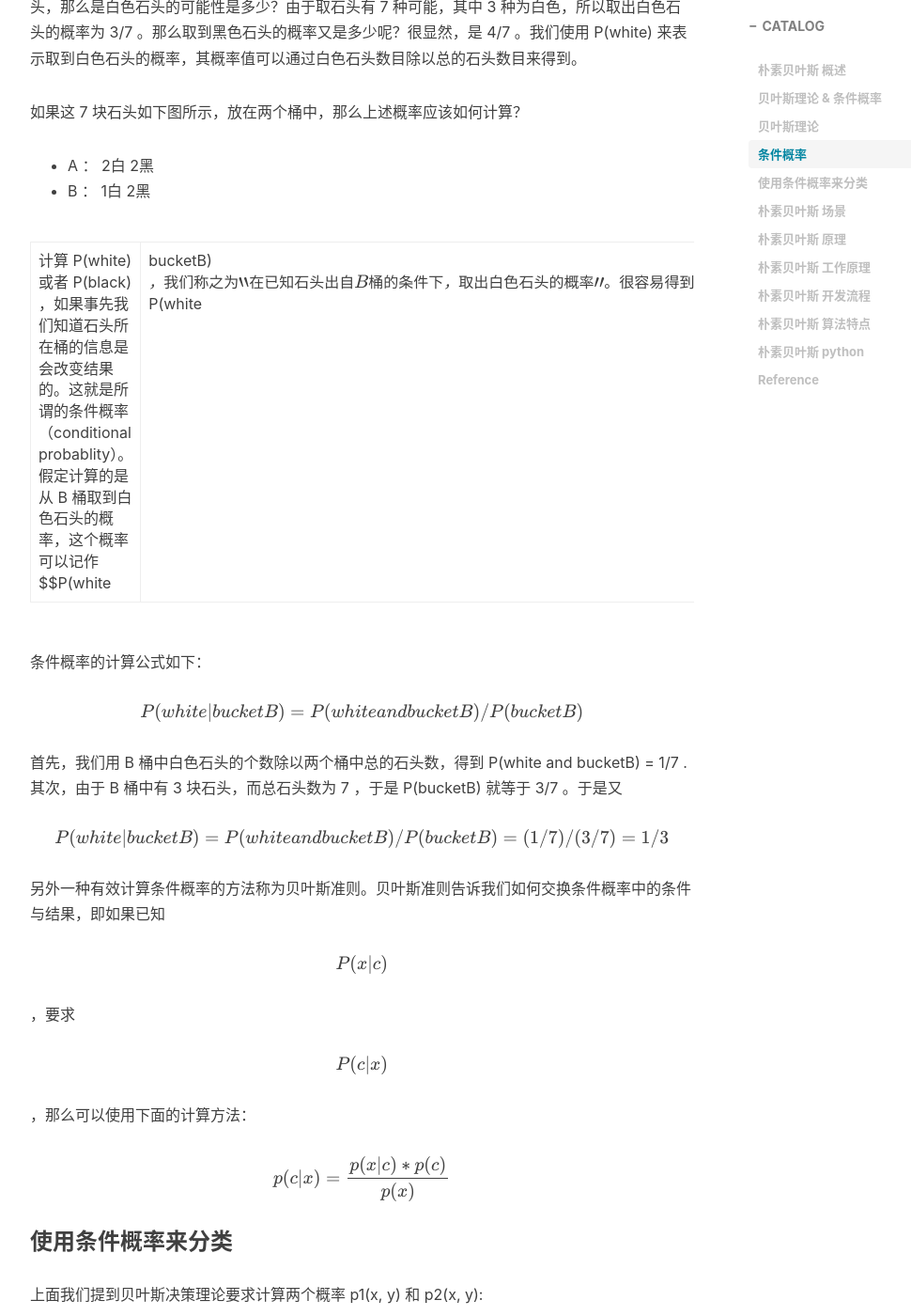
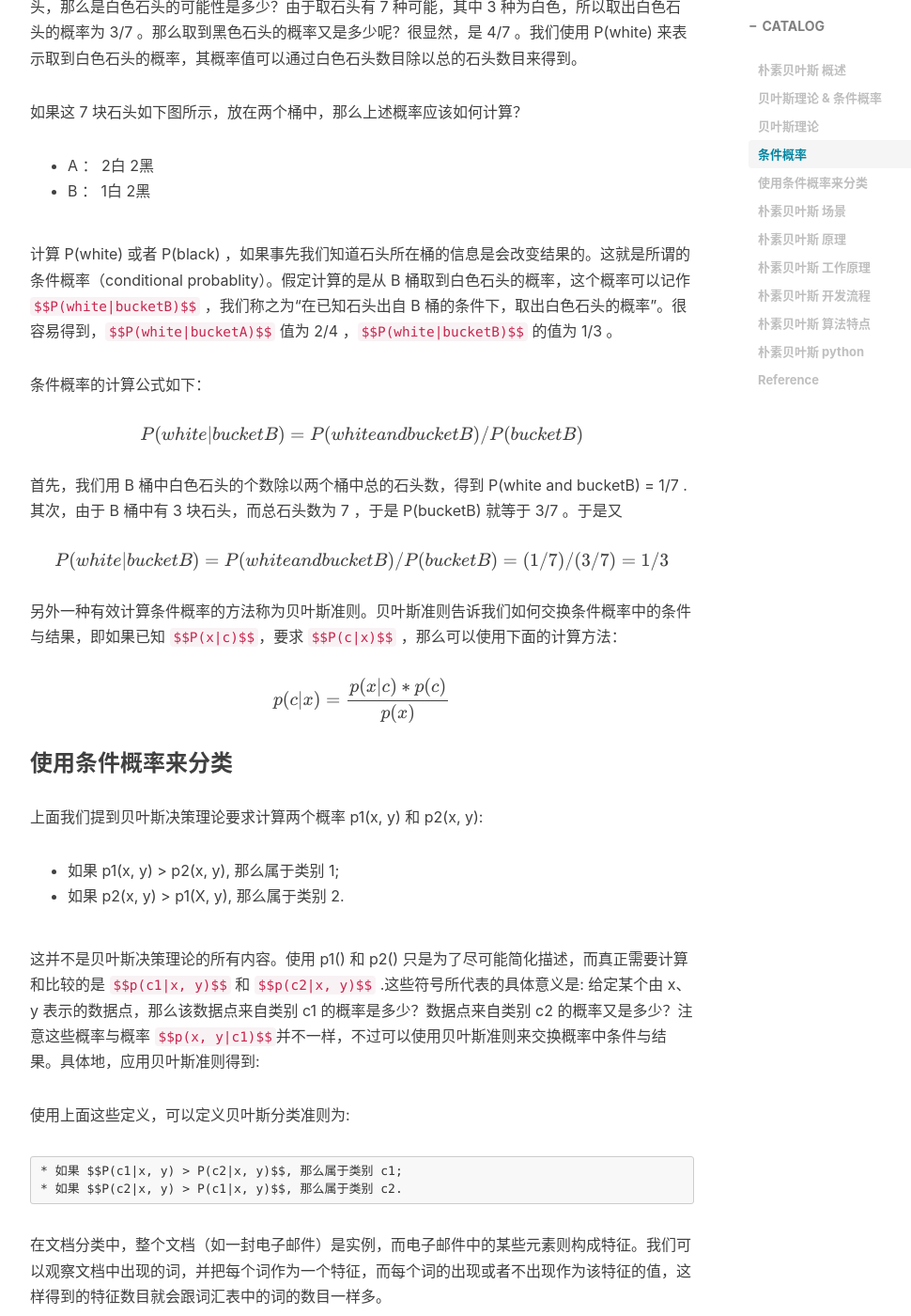
Before and after one commit to YC-wind/YC-wind.github.io, a Jekyll site: the page built from _posts/2019-5-23-ML-04NaiveBayes.md, in a window 1280 px wide and 1400 px high, scrolled down 1347 px. Shown: the whole window at 94% size, without its empty margins (233-1203 px from the left). Built offline with Jekyll 4.4.1, drawn with Linux system fonts in a browser that asks for light colours; nearby versions of some CDN libraries; formulas are drawn with MathJax 3; comment, search, counter and statistics services are not loaded; some of the changed text lies outside the part shown.

Commit message:
贝叶斯 latex

```diff
--- a/_posts/2019-5-23-ML-04NaiveBayes.md
+++ b/_posts/2019-5-23-ML-04NaiveBayes.md
@@ -38,7 +38,7 @@ tags:
 - A ： 2白 2黑
 - B ： 1白 2黑
 
-计算 P(white) 或者 P(black) ，如果事先我们知道石头所在桶的信息是会改变结果的。这就是所谓的条件概率（conditional probablity）。假定计算的是从 B 桶取到白色石头的概率，这个概率可以记作 $$P(white|bucketB)$$ ，我们称之为“在已知石头出自 B 桶的条件下，取出白色石头的概率”。很容易得到，$$P(white|bucketA)$$ 值为 2/4 ，$$P(white|bucketB)$$ 的值为 1/3 。
+计算 P(white) 或者 P(black) ，如果事先我们知道石头所在桶的信息是会改变结果的。这就是所谓的条件概率（conditional probablity）。假定计算的是从 B 桶取到白色石头的概率，这个概率可以记作 `$$P(white|bucketB)$$` ，我们称之为“在已知石头出自 B 桶的条件下，取出白色石头的概率”。很容易得到，`$$P(white|bucketA)$$` 值为 2/4 ，`$$P(white|bucketB)$$` 的值为 1/3 。
 
 条件概率的计算公式如下：
 
@@ -49,37 +49,19 @@ $$P(white|bucketB) = P(white and bucketB) / P(bucketB)$$
 $$P(white|bucketB) = P(white and bucketB) / P(bucketB) = (1/7) / (3/7) = 1/3$$
 
 另外一种有效计算条件概率的方法称为贝叶斯准则。贝叶斯准则告诉我们如何交换条件概率中的条件与结果，即如果已知
-
-$$P(x|c)$$
-
-，要求
-
-$$P(c|x)$$
-
-，那么可以使用下面的计算方法：
+`$$P(x|c)$$`，要求 `$$P(c|x)$$` ，那么可以使用下面的计算方法：
 
 $$p(c|x) = \frac{p(x|c)*p(c)}{p(x)}$$
 
 ### 使用条件概率来分类
 
 上面我们提到贝叶斯决策理论要求计算两个概率 p1(x, y) 和 p2(x, y):
+
 * 如果 p1(x, y) > p2(x, y), 那么属于类别 1;
 * 如果 p2(x, y) > p1(X, y), 那么属于类别 2.
 
 这并不是贝叶斯决策理论的所有内容。使用 p1() 和 p2() 只是为了尽可能简化描述，而真正需要计算和比较的是
-
-$$p(c1|x, y)$$
-
-和
-
-$$p(c2|x, y)$$
-
- .这些符号所代表的具体意义是: 给定某个由 x、y 表示的数据点，那么该数据点来自类别 c1 的概率是多少？数据点来自类别 c2 的概率又是多少？注意这些概率与概率
-
- $$p(x, y|c1)$$
-
-  并不一样，不过可以使用贝叶斯准则来交换概率中条件与结果。具体地，应用贝叶斯准则得到:
-
+`$$p(c1|x, y)$$` 和 `$$p(c2|x, y)$$` .这些符号所代表的具体意义是: 给定某个由 x、y 表示的数据点，那么该数据点来自类别 c1 的概率是多少？数据点来自类别 c2 的概率又是多少？注意这些概率与概率 `$$p(x, y|c1)$$`并不一样，不过可以使用贝叶斯准则来交换概率中条件与结果。具体地，应用贝叶斯准则得到:
 
 使用上面这些定义，可以定义贝叶斯分类准则为:
 
```
